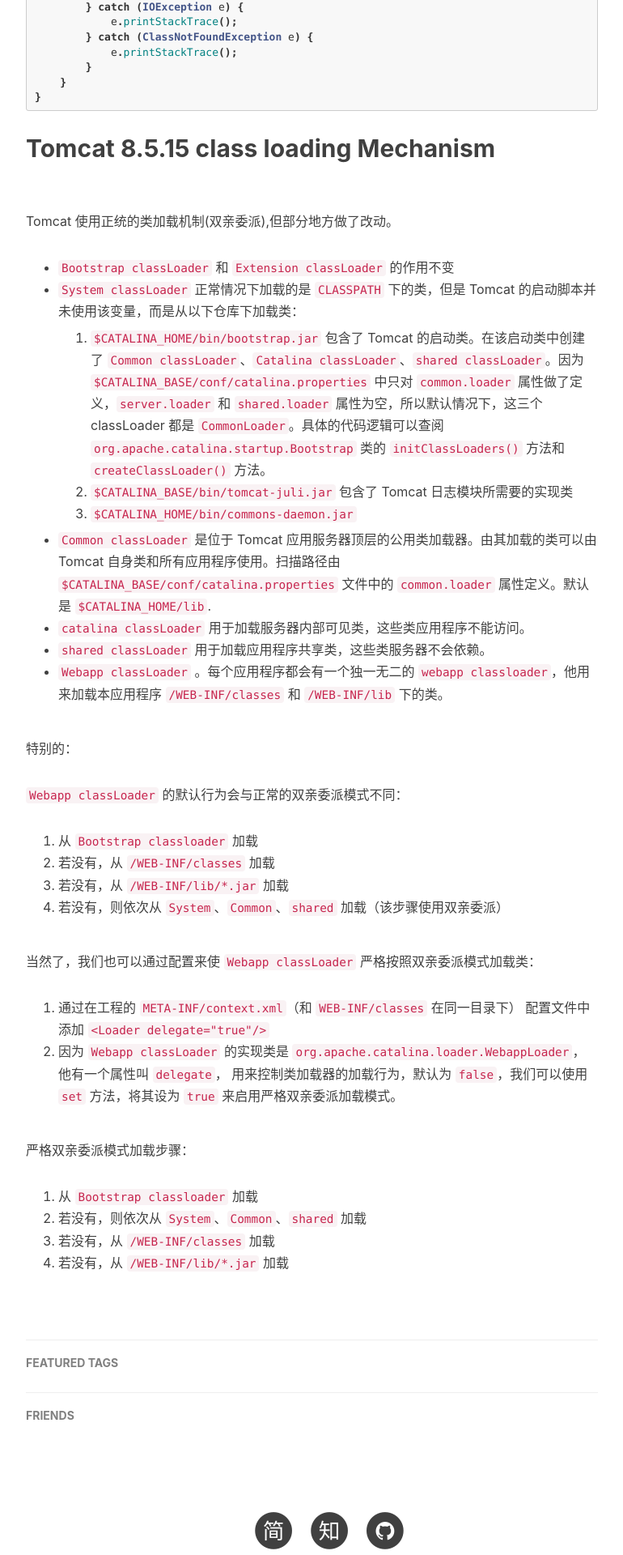
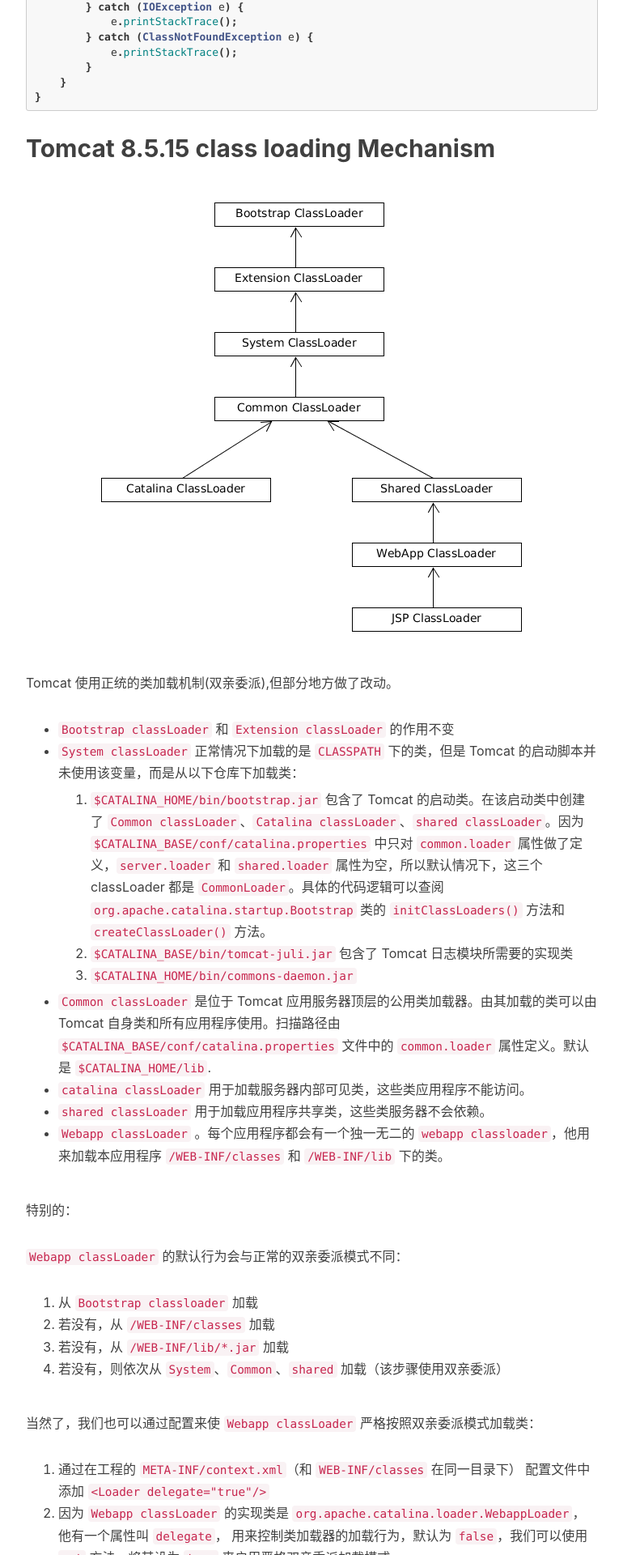
Before and after one commit to chengentop/chengentop.github.io, a Jekyll site: the page built from _posts/2019-4-4-谈谈 Java 类加载机制.md, in a window 1280 px wide. Shown: the part 4071-5991 px from the top of the page at 81% size, without its empty margins (233-1003 px from the left). Built offline with Jekyll 4.4.1, drawn with Linux system fonts in a browser that asks for light colours; nearby versions of some CDN libraries; comment, search, counter and statistics services are not loaded.

Commit message:
Update 2019-4-4-谈谈 Java 类加载机制.md

```diff
--- a/_posts/2019-4-4-谈谈 Java 类加载机制.md
+++ b/_posts/2019-4-4-谈谈 Java 类加载机制.md
@@ -132,7 +132,7 @@
 
 ## Tomcat 8.5.15 class loading Mechanism
 
-![](../res/tomcat-classloader.png)
+![](/img/tomcat-classloader.png)
 
 Tomcat 使用正统的类加载机制(双亲委派),但部分地方做了改动。
 
```
